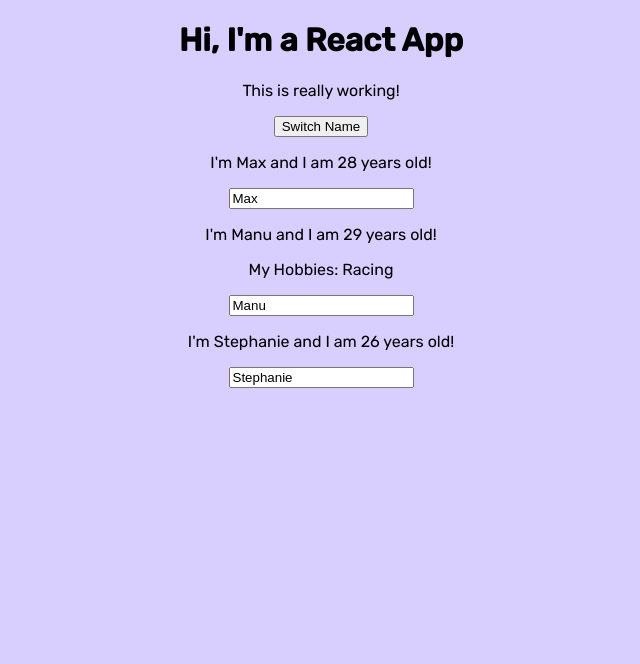
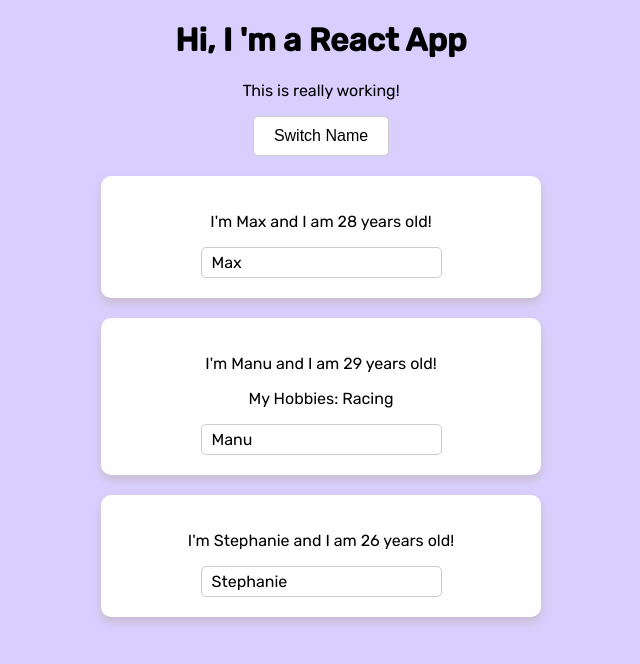
Before and after one commit to tjgillweb/learn-react, a React (Create React App) app: page / in a window 1280 px wide. Shown: the top 664 px of the page, without its empty margins (319-959 px from the left). Built offline with nearby package versions, Linux system fonts and the light colour scheme.

Commit message:
Add Person.css and button inline style

```diff
--- a/src/App.js
+++ b/src/App.js
@@ -1,25 +1,43 @@
-import React, {Component} from 'react';
+import React, {
+  Component
+} from 'react';
 import './App.css';
 import Person from './Person/Person';
 
 class App extends Component {
   state = {
-    persons: [
-      {name: 'Max', age:28},
-      {name:'Manu', age:29},
-      {name: 'Stephanie', age:26}
+    persons: [{
+        name: 'Max',
+        age: 28
+      },
+      {
+        name: 'Manu',
+        age: 29
+      },
+      {
+        name: 'Stephanie',
+        age: 26
+      }
     ],
     otherState: 'some other value'
   }
 
- switchNameHandler = (newName) => {
+  switchNameHandler = (newName) => {
     //console.log('Was clicked');
     //DON'T DO THIS this.state.persons[0].name = 'Maximilian';
     this.setState({
-      persons: [
-        {name: newName, age:28},
-        {name: 'Manu', age:29},
-        {name: 'Stephanie', age:27}
+      persons: [{
+          name: newName,
+          age: 28
+        },
+        {
+          name: 'Manu',
+          age: 29
+        },
+        {
+          name: 'Stephanie',
+          age: 27
+        }
       ],
       //manually setting the otherState
       //otherState: personsState.otherState
@@ -28,33 +46,70 @@
 
   nameChangedHandler = (event) => {
     this.setState({
-      persons: [
-        {name: 'Max', age:28},
-        {name: event.target.value, age:29},
-        {name: 'Stephanie', age:27}
+      persons: [{
+          name: 'Max',
+          age: 28
+        },
+        {
+          name: event.target.value,
+          age: 29
+        },
+        {
+          name: 'Stephanie',
+          age: 27
+        }
       ]
     })
   }
-  render(){
-    return (
-        <div className="App">
-        <h1>Hi, I'm a React App</h1>
-        <p>This is really working!</p>
-        <button onClick={() => this.switchNameHandler('Maximilian!!')}>Switch Name</button>
-        <Person
-          name={this.state.persons[0].name}
-          age={this.state.persons[0].age} />
-        <Person
-          name={this.state.persons[1].name}
-          age={this.state.persons[1].age}
-          click={this.switchNameHandler.bind(this, 'Max!')}
-          changed={this.nameChangedHandler} >My Hobbies: Racing</Person>
-        <Person
-          name={this.state.persons[2].name}
-          age={this.state.persons[2].age} />
-        </div>
-      );
-  // return React.createElement('div', {className:"App"}, React.createElement('h1', null, 'This is a React App rendered using createElement'));
+  render() {
+    const style = {
+      backgroundColor: 'white',
+      fontSize: '16px',
+      border: '1px solid #ccc',
+      borderRadius: '5px',
+      padding: '10px 20px',
+      cursor: 'pointer'
+    };
+    return ( <
+      div className = "App" >
+      <
+      h1 > Hi, I 'm a React App</h1>  <
+      p > This is really working! < /p>  <
+      button style = {
+        style
+      }
+      onClick = {
+        () => this.switchNameHandler('Maximilian!!')
+      } > Switch Name < /button>  <
+      Person name = {
+        this.state.persons[0].name
+      }
+      age = {
+        this.state.persons[0].age
+      }
+      />  <
+      Person name = {
+        this.state.persons[1].name
+      }
+      age = {
+        this.state.persons[1].age
+      }
+      click = {
+        this.switchNameHandler.bind(this, 'Max!')
+      }
+      changed = {
+        this.nameChangedHandler
+      } > My Hobbies: Racing < /Person>  <
+      Person name = {
+        this.state.persons[2].name
+      }
+      age = {
+        this.state.persons[2].age
+      }
+      />  <
+      /div>
+    );
+
   }
 
 }
--- a/src/Person/Person.css
+++ b/src/Person/Person.css
@@ -1,34 +1,20 @@
-.person {
+.Person {
   background: #fefefe;
   border: px solid #eee;
   border-radius: 10px;
   box-shadow: 0 5px 10px rgba(188, 177, 178, 0.6);
-  width: 200px;
+  width: 400px;
   height: auto;
   padding: 20px;
   text-align: center;
-  display: inline-block;
-  margin: 20px;
+  display: block;
+  margin: 20px auto;
 }
-.person img {
-  width: 100px;
+
+input[type=text] {
+  font-family: "Rubik", sans-serif;
+  font-size: 16px;
+  padding: 5px 10px;
+  border-radius: 5px;
+  border: 1px solid #ccc;
 }
-.person h1 {
-  font-weight: 500;
-  font-size: 1.5rem;
-  margin-bottom: 0.2rem;
-}
-.person p {
-  font-size: 1rem;
-  margin: 0;
-  margin-bottom: 2rem;
-}
-.person i {
-  font-size: 24px;
-  color: #7c828b;
-  padding: 0 0.5rem;
-  cursor: pointer;
-}
-.person .social {
-  margin-top: 2rem;
-}
--- a/src/Person/Person.js
+++ b/src/Person/Person.js
@@ -2,12 +2,14 @@
 import './Person.css';
 
 const person = (props) => {
-return (
-        <div>
-            <p onClick={props.click}>I'm {props.name} and I am {props.age} years old!</p>
-            <p>{props.children}</p>
-            <input type="text" onChange={props.changed} value={props.name}/>
-        </div>
-    )
+	return (
+		<div className="Person">
+			<p onClick={props.click}>
+				I'm {props.name} and I am {props.age} years old!
+			</p>
+			<p>{props.children}</p>
+			<input type="text" onChange={props.changed} value={props.name} />
+		</div>
+	);
 };
 export default person;
```
